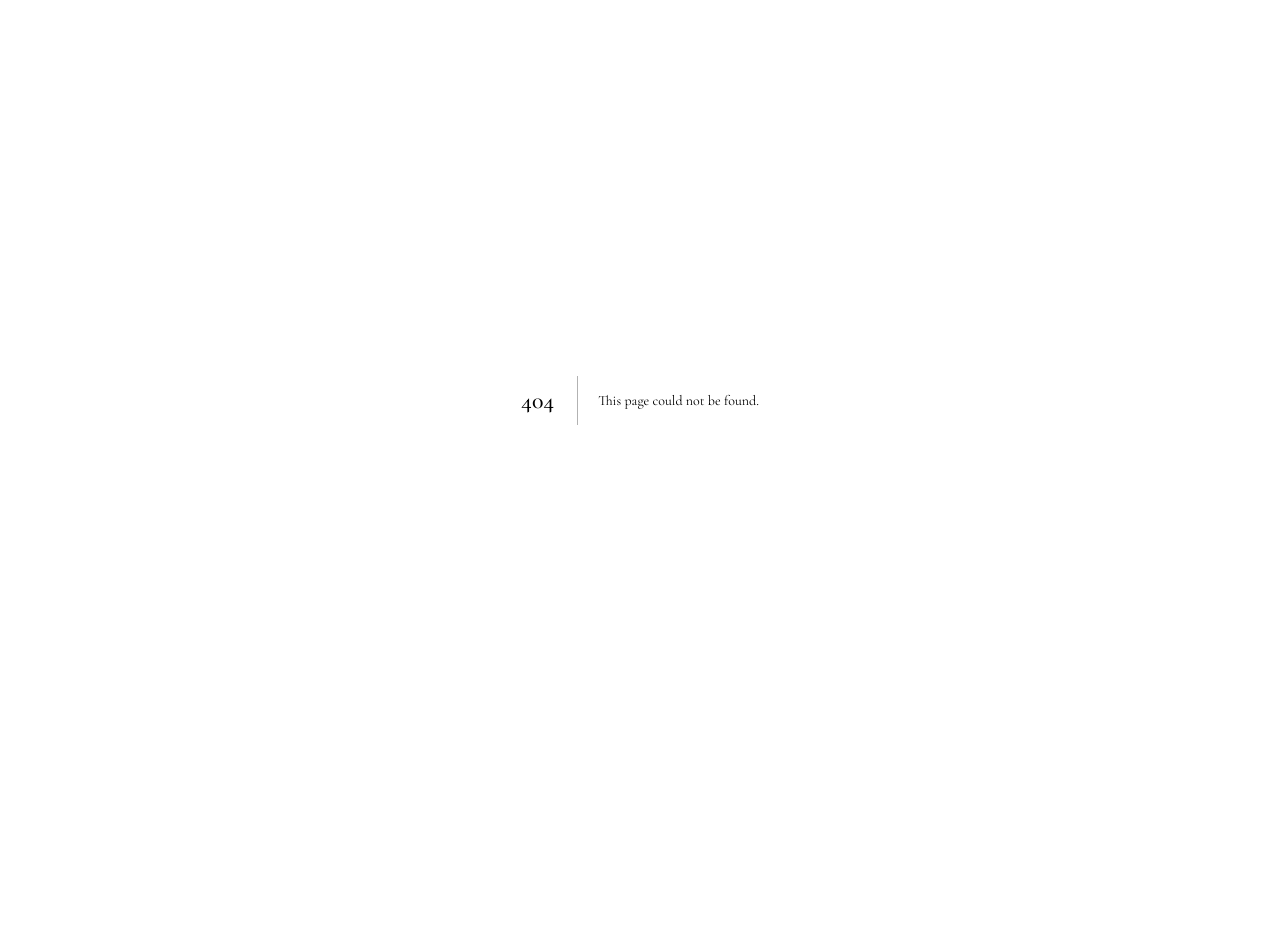
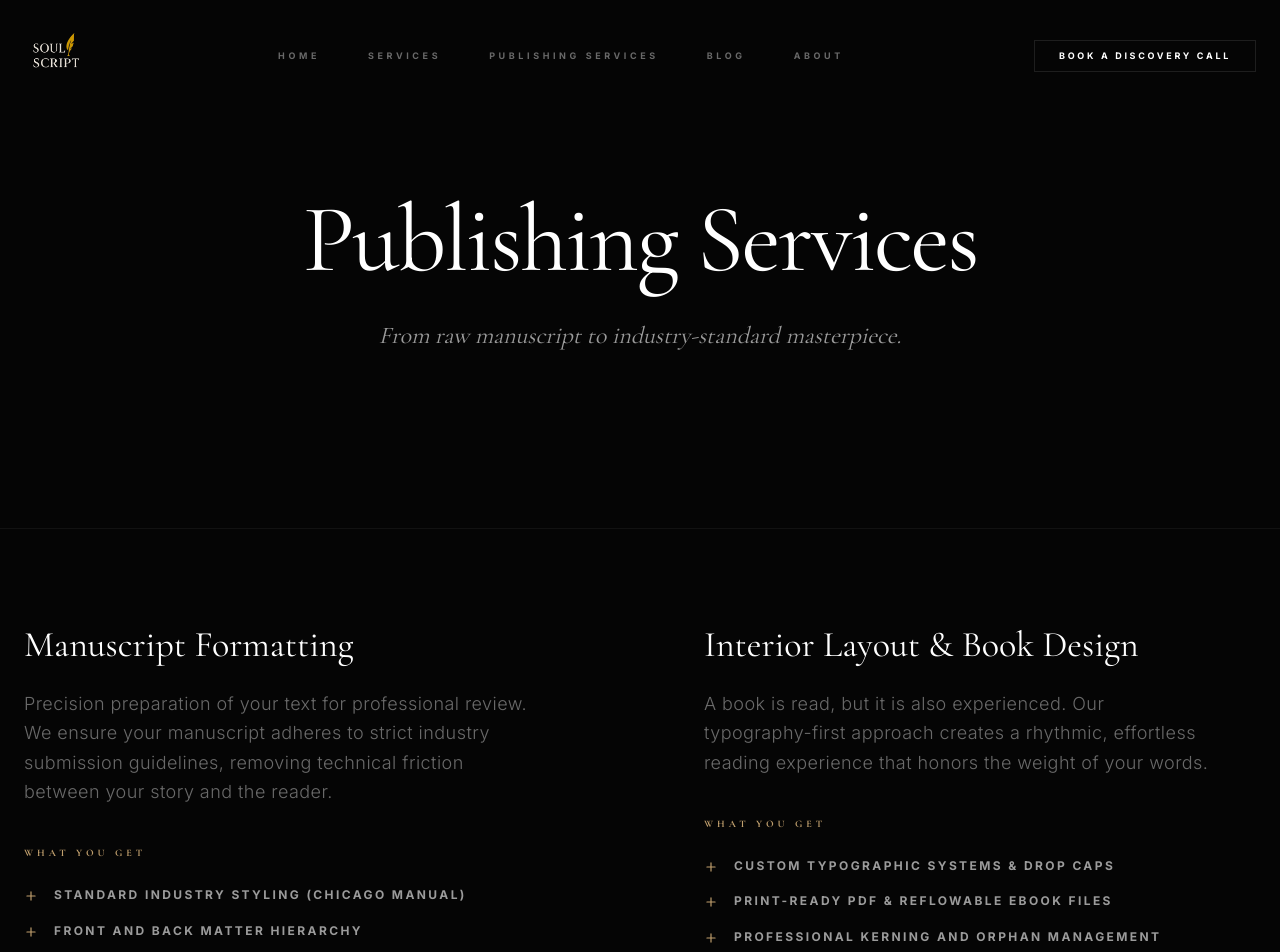
Before and after one commit to tessyjonburica/soulscript, a Next.js app: page /publishing-services in a window 1280 px wide. Before the commit this address had no page. Shown: the top 952 px of the page. Before the commit the page ends 800 px from the top, so only its background shows below. Built offline with nearby package versions, Linux system fonts and the light colour scheme; a web font is replaced by a local one.

Commit message:
implementing the publishing services

```diff
--- /dev/null
+++ b/src/app/publishing-services/page.tsx
@@ -0,0 +1,185 @@
+"use client";
+
+import { motion } from "framer-motion";
+import { Navbar } from "@/components/layout/Navbar";
+import { Footer } from "@/components/layout/Footer";
+import { Button } from "@/components/ui/button";
+import { Plus, BookOpen } from "lucide-react";
+
+const publishingServices = [
+    {
+        title: "Manuscript Formatting",
+        description: "Precision preparation of your text for professional review. We ensure your manuscript adheres to strict industry submission guidelines, removing technical friction between your story and the reader.",
+        bullets: [
+            "Standard industry styling (Chicago Manual)",
+            "Front and back matter hierarchy",
+            "Metadata-optimized document structure"
+        ]
+    },
+    {
+        title: "Interior Layout & Book Design",
+        description: "A book is read, but it is also experienced. Our typography-first approach creates a rhythmic, effortless reading experience that honors the weight of your words.",
+        bullets: [
+            "Custom typographic systems & drop caps",
+            "Print-ready PDF & reflowable eBook files",
+            "Professional kerning and orphan management"
+        ]
+    },
+    {
+        title: "Cover Design & Branding",
+        description: "Visual storytelling that commands attention on a shelf or screen. We create iconic covers that encapsulate your book's soul and speak directly to your target audience.",
+        bullets: [
+            "High-concept bespoke cover illustrations",
+            "Full dust jacket, spine, and back copy layout",
+            "Author brand style guide for marketing"
+        ]
+    },
+    {
+        title: "Illustration Management",
+        description: "A hybrid approach to visual assets. We bridge the gap between traditional artistry and AI-assisted workflows to deliver stunning, cost-effective imagery.",
+        bullets: [
+            "Art direction and artist sourcing",
+            "Ethical AI-assisted concept generation",
+            "Cohesive visual narrative across chapters"
+        ]
+    },
+    {
+        title: "Publishing Setup",
+        description: "We navigate the technical maze of global distribution. From ISBN acquisition to metadata optimization, we ensure your book is available everywhere readers shop.",
+        bullets: [
+            "KDP and IngramSpark account management",
+            "Category research & keyword optimization",
+            "ISBN, DOI, and LCCN registration"
+        ]
+    },
+    {
+        title: "Author Coaching",
+        description: "Writing is a solitary act; publishing shouldn't be. Work 1-on-1 with experienced editors to refine your voice, overcome blocks, and build your platform.",
+        bullets: [
+            "Structure editing & story mapping",
+            "Weekly accountability & feedback sessions",
+            "Market positioning and launch strategy"
+        ]
+    },
+    {
+        title: "Children's Book Development",
+        description: "A specialized service for the most discerning audience. We balance rhythmic prose with visual impact to create books that families treasure for generations.",
+        bullets: [
+            "Rhyme and meter technical assessment",
+            "Character design and world-building",
+            "Durable print format specifications"
+        ]
+    },
+    {
+        title: "Marketing Asset Creation",
+        description: "Give your book the launch it deserves. We provide a full suite of digital and print assets to power your Promotions Campaigns across all platforms.",
+        bullets: [
+            "High-fidelity 3D book mockups",
+            "Social media launch kits (IG, LI, FB)",
+            "Press kit and Amazon A+ content design"
+        ]
+    }
+];
+
+export default function PublishingServicesPage() {
+    return (
+        <main className="flex min-h-screen flex-col bg-[#050505] text-white">
+            <Navbar />
+
+            {/* Hero Section */}
+            <section className="pt-48 pb-32 px-6 bg-[radial-gradient(circle_at_top,_var(--tw-gradient-stops))] from-white/5 via-transparent to-transparent">
+                <div className="max-w-4xl mx-auto text-center">
+                    <motion.h1
+                        initial={{ opacity: 0, y: 20 }}
+                        animate={{ opacity: 1, y: 0 }}
+                        transition={{ duration: 0.8 }}
+                        className="text-5xl md:text-7xl lg:text-8xl font-serif mb-8 tracking-tight"
+                    >
+                        Publishing Services
+                    </motion.h1>
+                    <motion.h2
+                        initial={{ opacity: 0, y: 20 }}
+                        animate={{ opacity: 1, y: 0 }}
+                        transition={{ duration: 0.8, delay: 0.2 }}
+                        className="text-xl md:text-2xl font-serif italic text-white/60 mb-12"
+                    >
+                        From raw manuscript to industry-standard masterpiece.
+                    </motion.h2>
+                </div>
+            </section>
+
+            {/* Services Grid */}
+            <section className="py-24 px-6 border-t border-white/5 relative overflow-hidden">
+                <div className="max-w-7xl mx-auto grid md:grid-cols-2 gap-x-16 lg:gap-x-32 gap-y-32">
+                    {publishingServices.map((service, idx) => (
+                        <motion.div
+                            key={service.title}
+                            initial={{ opacity: 0, y: 30 }}
+                            whileInView={{ opacity: 1, y: 0 }}
+                            viewport={{ once: true }}
+                            transition={{ duration: 0.8, delay: (idx % 2) * 0.1 }}
+                            className="flex flex-col group"
+                        >
+                            <h3 className="text-3xl md:text-4xl font-serif mb-6 text-white group-hover:text-[#C1A06E] transition-colors duration-500">
+                                {service.title}
+                            </h3>
+                            <p className="text-white/40 text-lg mb-10 leading-relaxed font-light tracking-wide max-w-lg">
+                                {service.description}
+                            </p>
+
+                            <div className="space-y-6">
+                                <h4 className="text-[#C1A06E] text-[10px] font-bold tracking-[0.4em] uppercase">
+                                    What You Get
+                                </h4>
+                                <ul className="space-y-4">
+                                    {service.bullets.map((bullet) => (
+                                        <li key={bullet} className="flex items-start gap-4 text-[10px] md:text-xs font-bold tracking-[0.2em] uppercase text-white/60 leading-relaxed">
+                                            <Plus size={14} className="text-[#C1A06E] mt-1 shrink-0" />
+                                            {bullet}
+                                        </li>
+                                    ))}
+                                </ul>
+                            </div>
+                        </motion.div>
+                    ))}
+                </div>
+            </section>
+
+            {/* Final CTA Section */}
+            <section className="py-48 px-6 border-t border-white/5 relative overflow-hidden bg-[#080808]">
+                {/* Background Book Icon */}
+                <div className="absolute top-1/2 left-1/2 -translate-x-1/2 -translate-y-1/2 opacity-[0.03] pointer-events-none">
+                    <BookOpen size={600} strokeWidth={0.5} />
+                </div>
+
+                <div className="max-w-5xl mx-auto text-center relative z-10">
+                    <motion.h2
+                        initial={{ opacity: 0, y: 20 }}
+                        whileInView={{ opacity: 1, y: 0 }}
+                        viewport={{ once: true }}
+                        transition={{ duration: 1 }}
+                        className="text-4xl md:text-6xl lg:text-7xl font-serif leading-[1.1] mb-12"
+                    >
+                        Your story deserves a legacy. <br />
+                        <span className="text-[#C1A06E] italic">Let&apos;s build it together.</span>
+                    </motion.h2>
+
+                    <motion.div
+                        initial={{ opacity: 0, y: 20 }}
+                        whileInView={{ opacity: 1, y: 0 }}
+                        viewport={{ once: true }}
+                        transition={{ duration: 0.8, delay: 0.4 }}
+                    >
+                        <Button
+                            className="rounded-none bg-[#C1A06E] text-black hover:bg-white transition-all px-12 py-7 text-[10px] font-bold tracking-[0.3em] uppercase"
+                        >
+                            Book a Discovery Call
+                        </Button>
+                    </motion.div>
+                </div>
+            </section>
+
+            <Footer />
+        </main>
+    );
+}
--- a/src/components/layout/Navbar.tsx
+++ b/src/components/layout/Navbar.tsx
@@ -11,7 +11,7 @@ import { cn } from "@/lib/utils";
 const navLinks = [
     { name: "HOME", href: "/" },
     { name: "SERVICES", href: "/services" },
-    { name: "PUBLISHING SERVICES", href: "#publishing" },
+    { name: "PUBLISHING SERVICES", href: "/publishing-services" },
     { name: "BLOG", href: "#blog" },
     { name: "ABOUT", href: "#about" },
 ];
```
